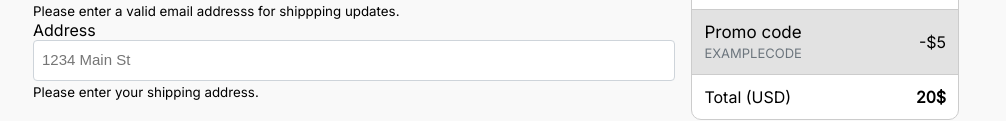
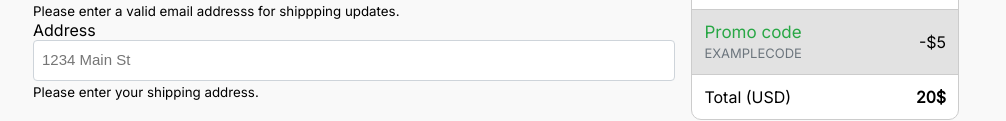
Before and after one commit to appleitsgood/24OSS_2, a plain HTML site: page form1_css.html in a window 1280 px wide. Shown: the part 629-750 px from the top of the page, without its empty margins (137-1143 px from the left). Drawn offline with Linux system fonts and the light colour scheme.

Commit message:
updated form1_css.html

```diff
--- a/form1_css.html
+++ b/form1_css.html
@@ -299,6 +299,10 @@
             border-top-left-radius: 0;
             border-bottom-left-radius: 0;
         }
+
+        .green {
+            color: #28a745;
+        }
     </style>
 </head>
 
@@ -342,7 +346,7 @@
                     </li>
                     <li class="cart-li-item">
                         <div>
-                            <h6 class="cart-h6">Promo code</h6>
+                            <h6 class="cart-h6 green ">Promo code</h6>
                             <small class="cart-small">EXAMPLECODE</small>
                         </div>
                         <span>-$5</span>
```
